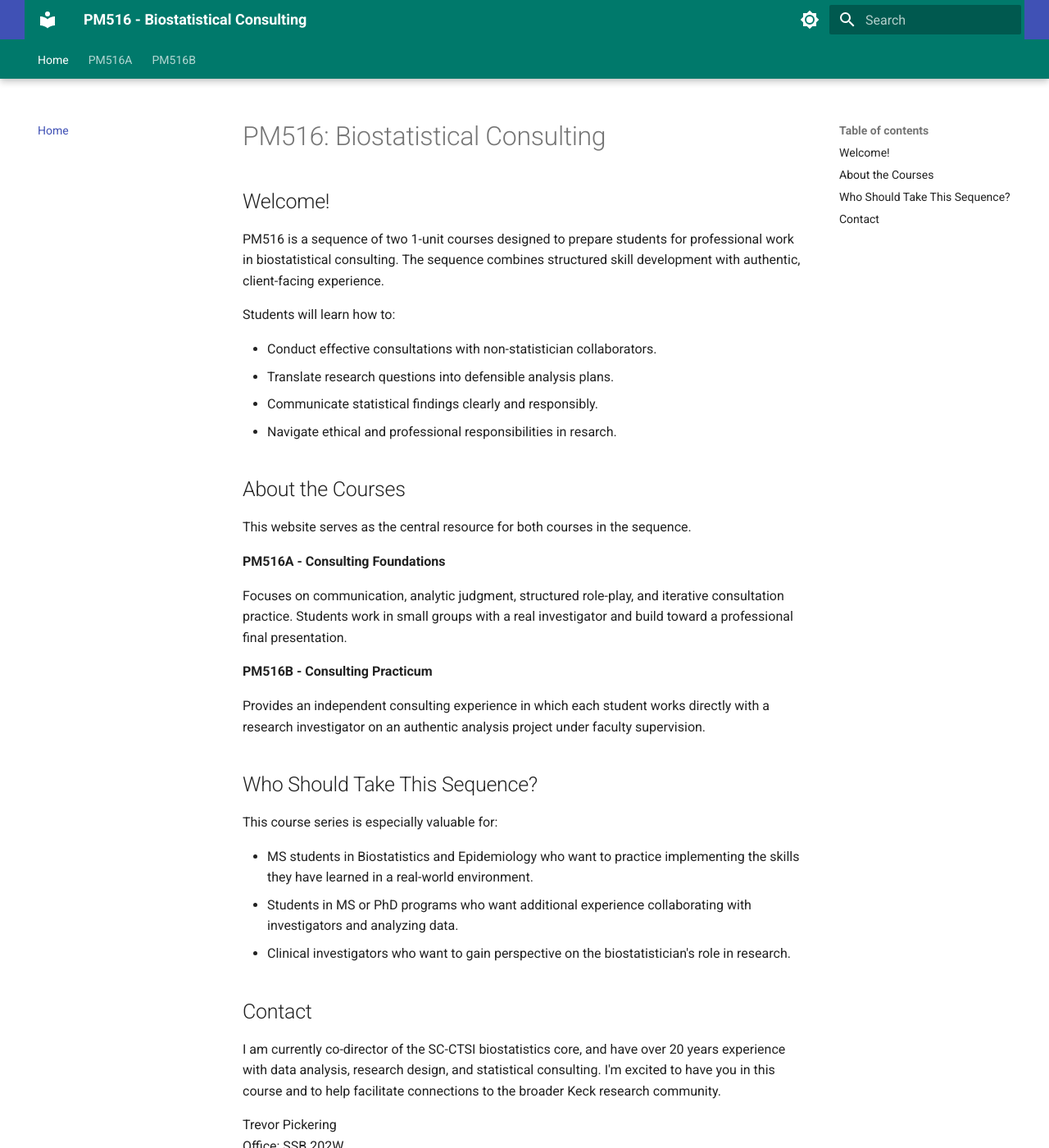
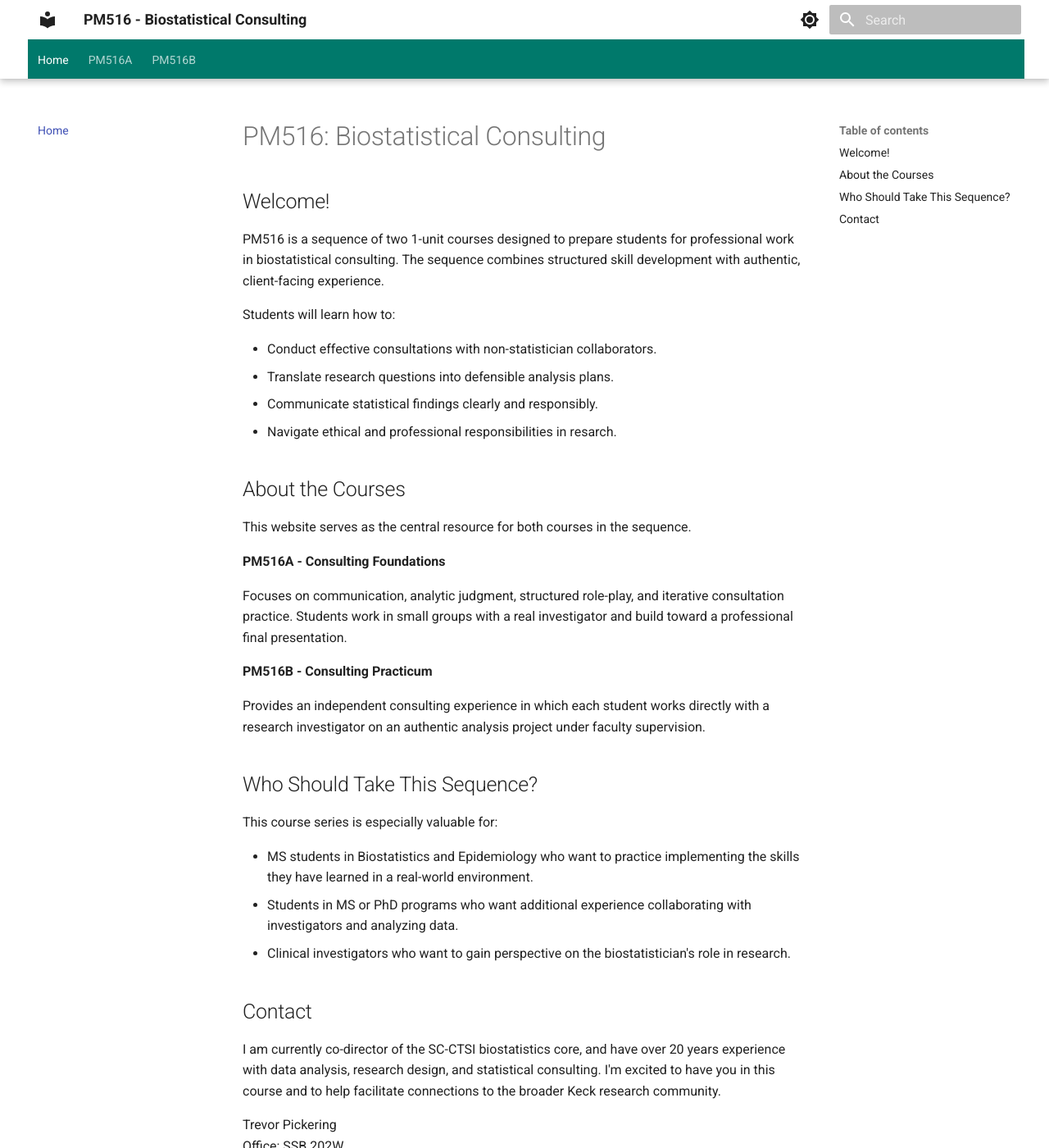
Before and after one commit to USCbiostats/PM516, an MkDocs documentation site: the page built from docs/index.md, in a window 1280 px wide and 1400 px high. Shown: the whole window at 82% size. Built offline with MkDocs 1.6.1 and Material for MkDocs 9.7.7, drawn with Linux system fonts in a browser that asks for light colours; comment, search, counter and statistics services are not loaded.

Commit message:
Update section-colors.css

```diff
--- a/docs/css/section-colors.css
+++ b/docs/css/section-colors.css
@@ -77,3 +77,12 @@
 .md-color-scheme--slate .pm516b .md-tabs {
   background-color: #00695c !important; /* darker teal */
 }
+
+/* Safety: ensure pages that are NOT pm516a/pm516b use theme defaults */
+html:not(.pm516a):not(.pm516b) .md-header,
+html:not(.pm516a):not(.pm516b) .md-top-nav,
+html:not(.pm516a):not(.pm516b) .md-tabs,
+html:not(.pm516a):not(.pm516b) .md-header__inner {
+  background-color: var(--md-default-background) !important;
+  color: var(--md-default-text) !important;
+}
```
